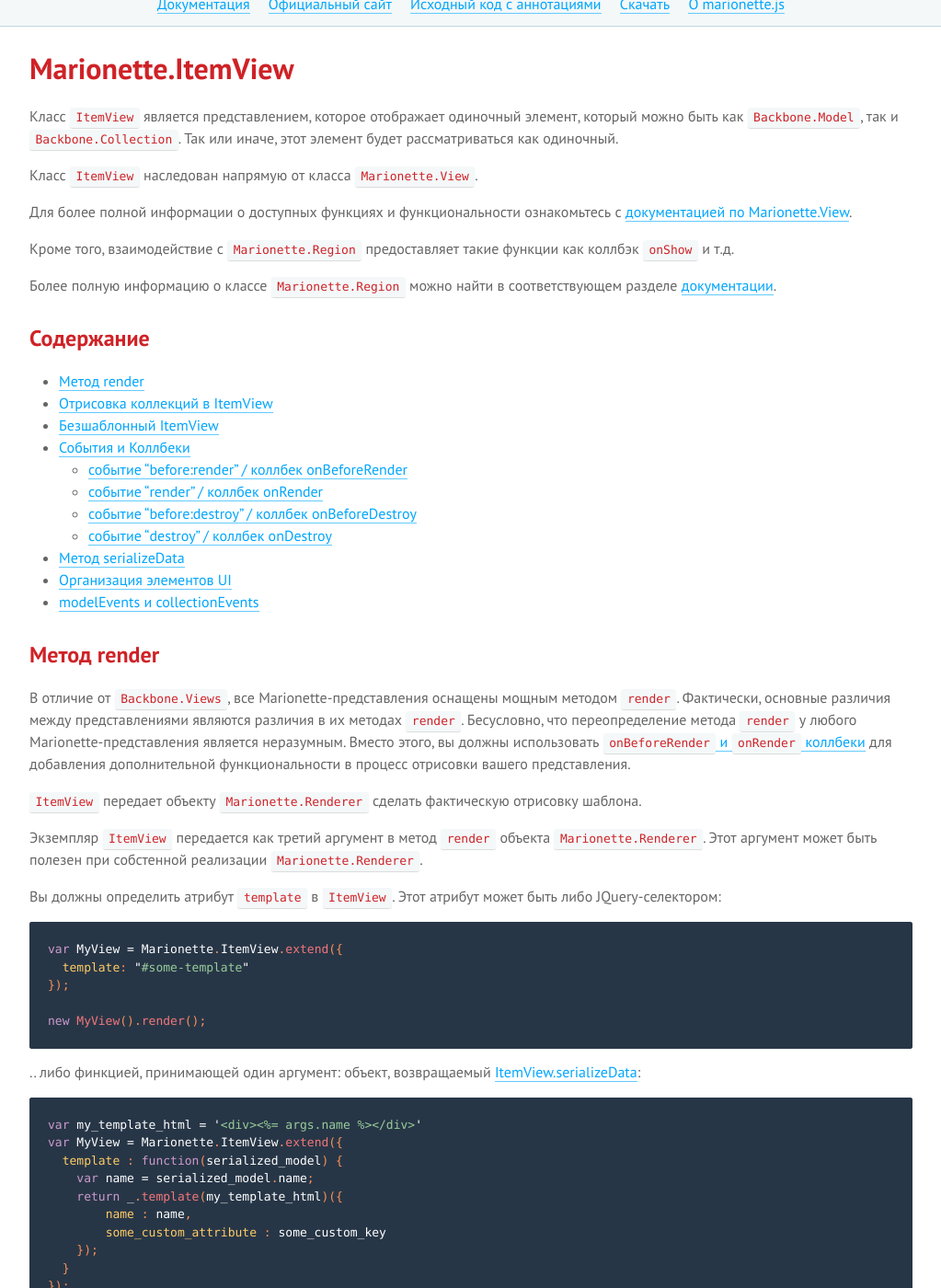
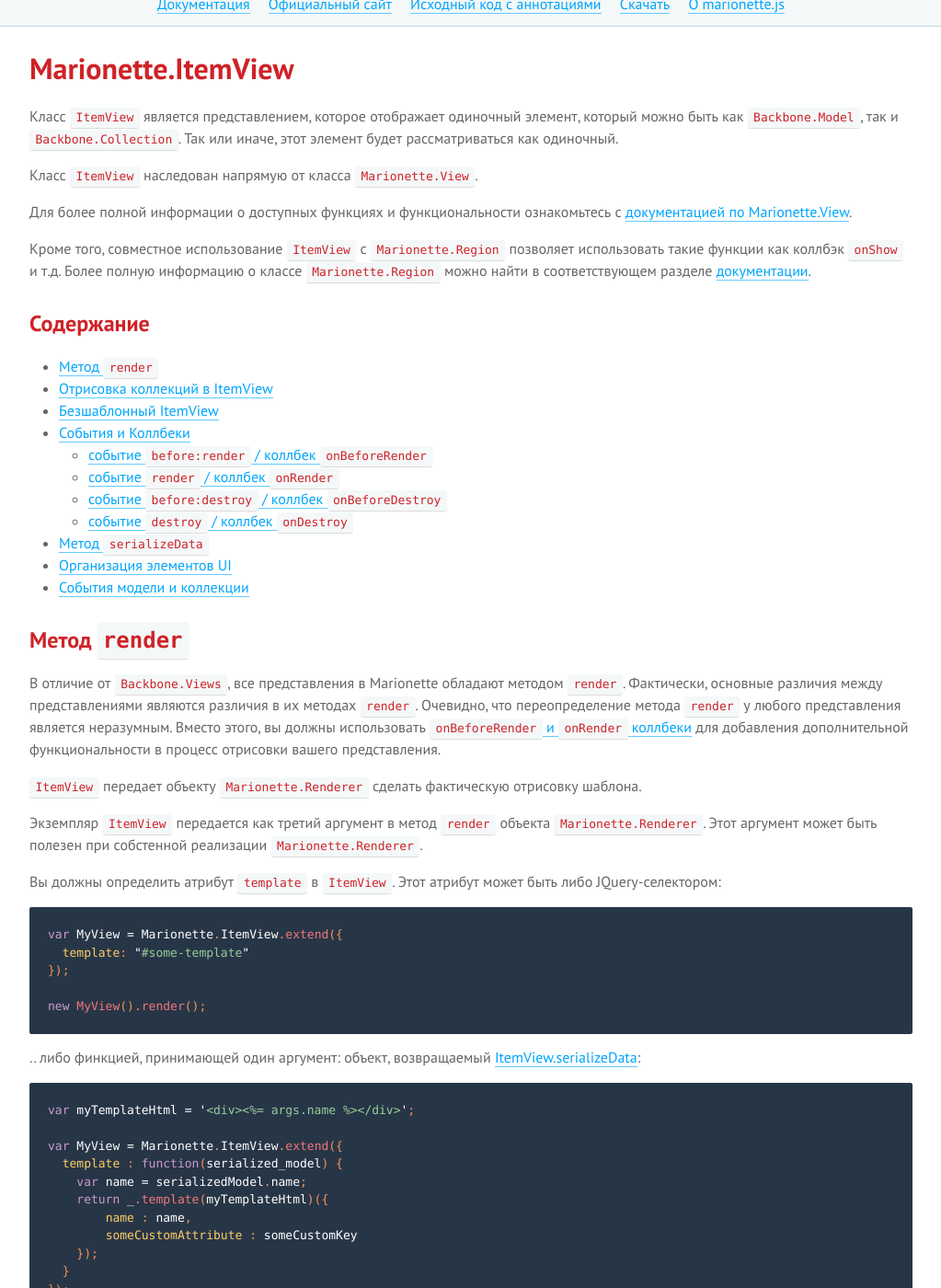
Before and after one commit to sadcitizen/marionettejs.ru, a Jekyll site: the page built from _posts/2014-04-20-itemview.md, in a window 1280 px wide and 1400 px high, scrolled down 347 px. Shown: the whole window at 92% size, without its empty margins (128-1151 px from the left). Built offline with Jekyll 4.4.1, drawn with Linux system fonts in a browser that asks for light colours; some web fonts are replaced; Markdown is read by kramdown in place of the engine named in the settings; some of the changed text lies outside the part shown.

Commit message:
update ru/ItemView

````diff
--- a/_includes/translation/ru/marionette.itemview.md
+++ b/_includes/translation/ru/marionette.itemview.md
@@ -7,34 +7,30 @@
 Для более полной информации о доступных функциях и функциональности ознакомьтесь с
 [документацией по Marionette.View](../view/).
 
-Кроме того, взаимодействие с `Marionette.Region` предоставляет
-такие функции как коллбэк `onShow` и т.д.
-
+Кроме того, совместное использование `ItemView` с `Marionette.Region` позволяет использовать такие функции как коллбэк `onShow` и т.д.
 Более полную информацию о классе `Marionette.Region` можно найти в соответствующем разделе [документации](../region/).
 
 ## Содержание
 
-* [Метод render](#itemview-render)
+* [Метод `render`](#itemview-render)
 * [Отрисовка коллекций в ItemView](#rendering-a-collection-in-an-itemview)
 * [Безшаблонный ItemView](#template-less-itemview)
 * [События и Коллбеки](#events-and-callback-methods)
-  * [событие "before:render" / коллбек onBeforeRender](#beforerender--onbeforerender-event)
-  * [событие "render" / коллбек onRender](#render--onrender-event)
-  * [событие "before:destroy" / коллбек onBeforeDestroy](#beforedestroy--onbeforedestroy-event)
-  * [событие "destroy" / коллбек onDestroy](#destroy--ondestroy-event)
-* [Метод serializeData](#itemview-serializedata)
+  * [событие `before:render` / коллбек `onBeforeRender`](#beforerender--onbeforerender-event)
+  * [событие `render` / коллбек `onRender`](#render--onrender-event)
+  * [событие `before:destroy` / коллбек `onBeforeDestroy`](#beforedestroy--onbeforedestroy-event)
+  * [событие `destroy` / коллбек `onDestroy`](#destroy--ondestroy-event)
+* [Метод `serializeData`](#itemview-serializedata)
 * [Организация элементов UI](#organizing-ui-elements)
-* [modelEvents и collectionEvents](#modelevents-and-collectionevents)
+* [События модели и коллекции](#modelevents-and-collectionevents)
 
-## <a name="itemview-render"></a> Метод render
+## <a name="itemview-render"></a> Метод `render`
 
-В отличие от `Backbone.Views`, все Marionette-представления оснащены мощным
-методом `render`. Фактически, основные различия между представлениями являются
-различия в их методах `render`. Бесусловно, что переопределение метода `render`
-у любого Marionette-представления является неразумным. Вместо этого, вы должны
+В отличие от `Backbone.Views`, все представления в Marionette обладают методом `render`.
+Фактически, основные различия между представлениями являются различия в их методах `render`.
+Очевидно, что переопределение метода `render` у любого представления является неразумным. Вместо этого, вы должны
 использовать [`onBeforeRender` и `onRender` коллбеки](#events-and-callback-methods)
-для добавления дополнительной функциональности в процесс отрисовки вашего
-представления.
+для добавления дополнительной функциональности в процесс отрисовки вашего представления.
 
 `ItemView` передает объекту `Marionette.Renderer` сделать фактическую отрисовку шаблона.
 
@@ -56,13 +52,14 @@
 .. либо финкцией, принимающей один аргумент: объект, возвращаемый [ItemView.serializeData](#itemview-serializedata):
 
 ```js
-var my_template_html = '<div><%= args.name %></div>'
+var myTemplateHtml = '<div><%= args.name %></div>';
+
 var MyView = Marionette.ItemView.extend({
   template : function(serialized_model) {
-    var name = serialized_model.name;
-    return _.template(my_template_html)({
+    var name = serializedModel.name;
+    return _.template(myTemplateHtml)({
         name : name,
-        some_custom_attribute : some_custom_key
+        someCustomAttribute : someCustomKey
     });
   }
 });
@@ -172,10 +168,10 @@
 
 Есть несколько событий и коллбеков, которые вызываются у `ItemView`.
 Эти события/коллбеки инициируются/вызываются с помощью функции
-[Marionette.triggerMethod](./marionette.functions.md),
+[Marionette.triggerMethod](../functions/),
 которая инициирует событие и вызывает соответствующий метод "on{ИмяСобытия}".
 
-### <a name="beforerender--onbeforerender-event"></a> событие "before:render" / коллбек onBeforeRender
+### <a name="beforerender--onbeforerender-event"></a> событие `before:render` / коллбек `onBeforeRender`
 
 Инициируется до того, как `ItemView` будет отрисовано.
 
@@ -187,7 +183,7 @@
 });
 ```
 
-### <a name="render--onrender-event"></a> событие "render" / коллбек onRender
+### <a name="render--onrender-event"></a> событие `render` / коллбек `onRender`
 
 Инициируется после того, как представление было отрисовано.
 Вы можете сами реализовать этот метод в вашем представлении
@@ -217,7 +213,7 @@
 });
 ```
 
-### <a name="destroy--ondestroy-event"></a> событие "destroy" / коллбек onDestroy
+### <a name="destroy--ondestroy-event"></a> событие `destroy` / коллбек `onDestroy`
 
 Инициируется только после того, как предствление было уничтожено.
 
@@ -229,7 +225,7 @@
 });
 ```
 
-## <a name="itemview-serializedata"></a> Метод serializeData
+## <a name="itemview-serializedata"></a> Метод `serializeData`
 
 `ItemView` будет сериализовывать модель или коллекцию. По умолчанию, вызывается
 метод `.toJSON` у модели или коллекции. Если `ItemView` содержит одновременно
@@ -293,8 +289,8 @@
 
 ## <a name="organizing-ui-elements"></a> Организация элементов UI
 
-Как говорилось в документации по [Marionette.View](./marionette.view.md), вы можете
-указать хеш `ui` в вашем `представлении`. В хеше `ui` сопоставляются
+Как говорилось в документации по [Marionette.View](../view/), вы можете
+указать хеш `ui` в вашем представлении. В хеше `ui` сопоставляются
 элементы UI с их jQuery-селекторами. Это особенно полезно, если вы хотите получать доступ
 к одному и тому же UI элементу несколько раз в вашем коде. Вместо того, чтобы дублировать селектор,
 вы можете просто ссылаться на него при помощи `this.ui.elementName`.
@@ -318,7 +314,7 @@
 });
 ```
 
-## <a name="modelevents-and-collectionevents"></a> modelEvents и collectionEvents
+## <a name="modelevents-and-collectionevents"></a> События модели и коллекции
 
 `ItemView` может напрямую осуществлять привязку к событиям модели и событиям коллекции,
 используя для этого хеши `modelEvents` и `collectionEvents` соответственно:
````
Also changed, not shown: other parts of _includes/translation/ru/marionette.itemview.md (+10 -11 lines), _posts/2014-04-20-itemview.md (+1 -1 lines).
